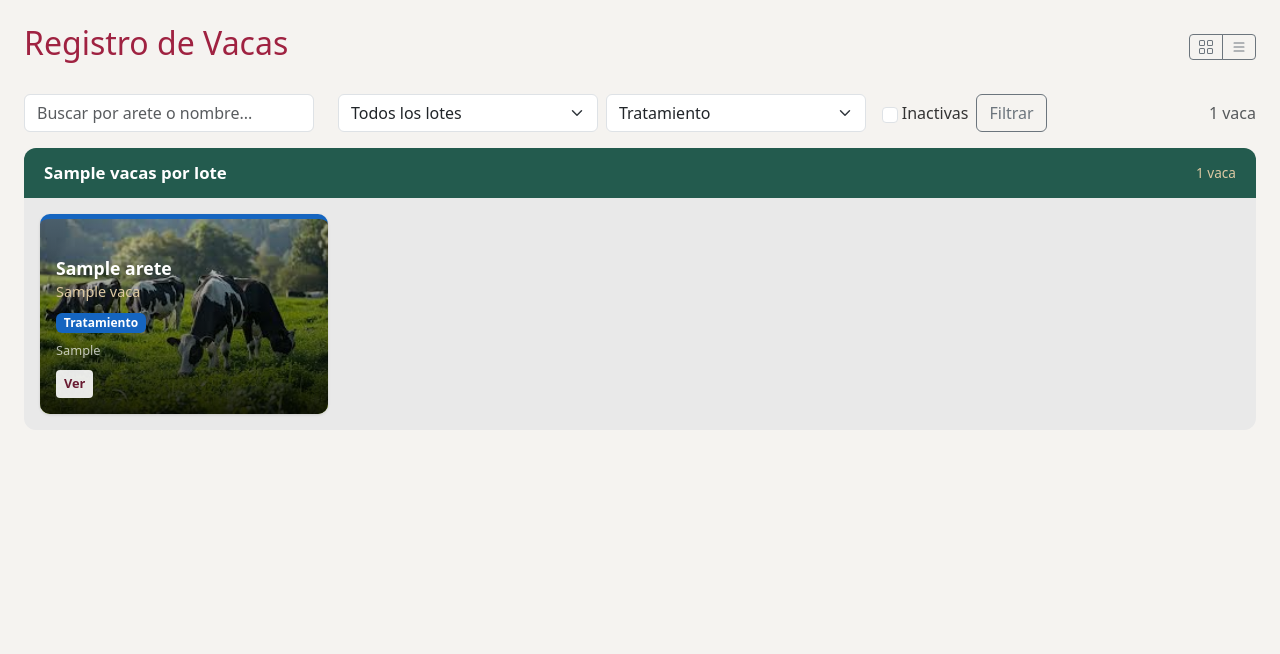
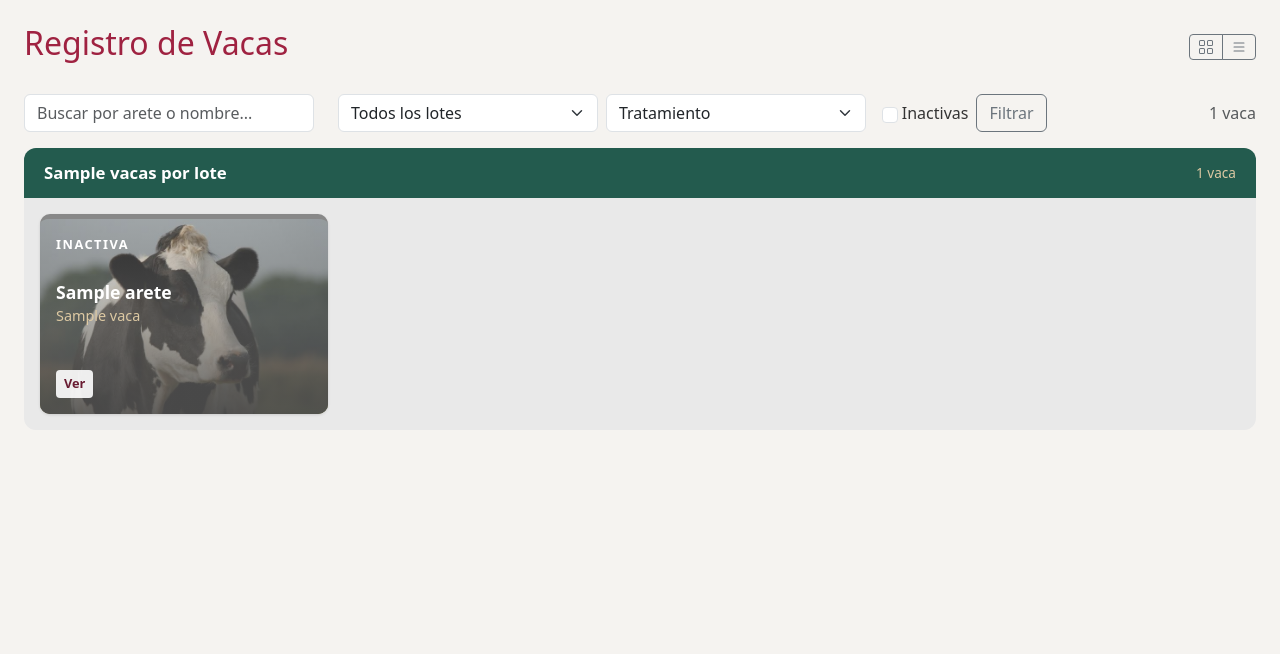
Before and after one commit to Isa-alt2000/PP-2026-01-Mastitrack, a Django app: template templates/vacas/lista.html in a window 1280 px wide. Shown: the top 654 px of the page. Run offline with Django 4.2, Linux system fonts and the light colour scheme; the template is opened without the code that fills it: most values are stand-ins (such as "Sample title", 1, 10 or a date in 2020).

Commit message:
feat(diseño): Vista diferenciada para vacas inactivas y modo lista dinámico y estilizado.

```diff
--- a/templates/vacas/lista.html
+++ b/templates/vacas/lista.html
@@ -62,39 +62,36 @@
 </div>
 
 {% if vista == "lista" %}
-<table class="table table-striped">
-    <thead>
-        <tr>
-            <th>Arete</th>
-            <th>Nombre</th>
-            <th>Lote</th>
-            <th>Estado</th>
-            <th>Acciones</th>
-        </tr>
-    </thead>
-    <tbody>
 {% for vaca in vacas %}
-        <tr class="vaca-item" data-arete="{{ vaca.arete }}" data-nombre="{{ vaca.nombre }}">
-            <td>{{ vaca.arete }}</td>
-            <td>{{ vaca.nombre }}</td>
-            <td>{{ vaca.lote }}</td>
-            <td>
+<div class="card mb-2 vaca-item {% if not vaca.activa %}vaca-lista-inactiva{% else %}border-estado-{{ vaca.estado_salud|clase_estado }}{% endif %}" data-arete="{{ vaca.arete }}" data-nombre="{{ vaca.nombre }}">
+    <div class="card-body d-flex align-items-center justify-content-between py-2 px-3">
+        <div class="d-flex align-items-center gap-3">
+            <div>
+                <strong>{{ vaca.arete }}</strong>
+                <span class="text-muted ms-1">{{ vaca.nombre }}</span>
+                <span class="text-muted ms-2 small">{{ vaca.lote }}</span>
+            </div>
+        </div>
+        <div class="d-flex align-items-center gap-3">
+            {% if not vaca.activa %}
+            <span class="badge bg-secondary">Inactiva</span>
+            {% else %}
             <span class="badge badge-estado-{{ vaca.estado_salud|clase_estado }}">
                 {{ vaca.estado_salud }}
             </span>
-            </td>
-            <td>
+            {% endif %}
+            <div class="d-flex gap-1">
                 <a href="{% url 'vacas:detalle' vaca.id %}" class="btn btn-sm btn-outline-primary">Ver</a>
                 {% if puede_gestionar %}
                 <a href="{% url 'vacas:editar' vaca.id %}" class="btn btn-sm btn-outline-secondary">Editar</a>
                 {% endif %}
-            </td>
-        </tr>
+            </div>
+        </div>
+    </div>
+</div>
 {% empty %}
-        <tr><td colspan="5" class="text-center">No hay vacas registradas.</td></tr>
+<p class="text-center text-muted">No hay vacas registradas.</p>
 {% endfor %}
-    </tbody>
-</table>
 {% else %}
 {% load static %}
 {% for lote_nombre, lote_vacas in vacas_por_lote.items %}
@@ -107,6 +104,23 @@
         <div class="row g-3">
             {% for vaca in lote_vacas %}
             <div class="col-sm-6 col-md-4 col-lg-3 vaca-item" data-arete="{{ vaca.arete }}" data-nombre="{{ vaca.nombre }}">
+                {% if not vaca.activa %}
+                <div class="card vaca-card vaca-card-inactiva h-100" style="background-image: url('{% static 'img/vaca_inactiva.png' %}');">
+                    <div class="vaca-card-overlay-inactiva">
+                        <span class="vaca-card-inactiva-label">INACTIVA</span>
+                        <div class="vaca-card-content">
+                            <h6 class="vaca-card-arete">{{ vaca.arete }}</h6>
+                            <p class="vaca-card-nombre">{{ vaca.nombre }}</p>
+                        </div>
+                        <div class="vaca-card-actions">
+                            <a href="{% url 'vacas:detalle' vaca.id %}" class="btn btn-sm btn-light">Ver</a>
+                            {% if puede_gestionar %}
+                            <a href="{% url 'vacas:editar' vaca.id %}" class="btn btn-sm btn-outline-light">Editar</a>
+                            {% endif %}
+                        </div>
+                    </div>
+                </div>
+                {% else %}
                 <div class="card vaca-card h-100 border-estado-{{ vaca.estado_salud|clase_estado }}" style="background-image: url('{% static 'img/vacas_fondo.png' %}');">
                     <div class="vaca-card-overlay">
                         <div class="vaca-card-content">
@@ -127,6 +141,7 @@
                         </div>
                     </div>
                 </div>
+                {% endif %}
             </div>
             {% endfor %}
         </div>
@@ -244,6 +259,30 @@
     background-color: rgba(255,255,255,0.15);
     color: #fff;
 }
+.vaca-card-inactiva {
+    background-color: #b0b0b0;
+    border-top-color: #888 !important;
+}
+.vaca-card-inactiva-label {
+    color: #fff;
+    font-weight: 700;
+    font-size: 0.8em;
+    letter-spacing: 1.5px;
+    text-align: left;
+}
+.vaca-lista-inactiva {
+    background-color: #e9e9e9;
+    border-left: 4px solid #888;
+    opacity: 0.75;
+}
+.vaca-card-overlay-inactiva {
+    display: flex;
+    flex-direction: column;
+    justify-content: space-between;
+    height: 100%;
+    background: linear-gradient(to top, rgba(80,80,80,0.9) 0%, rgba(120,120,120,0.6) 50%, rgba(160,160,160,0.3) 100%);
+    padding: 16px;
+}
 </style>
 {% endblock %}
 
```
Also changed, not shown: static/img/vaca_inactiva.png (added). Lines whose indentation alone changed are shown as unchanged.
